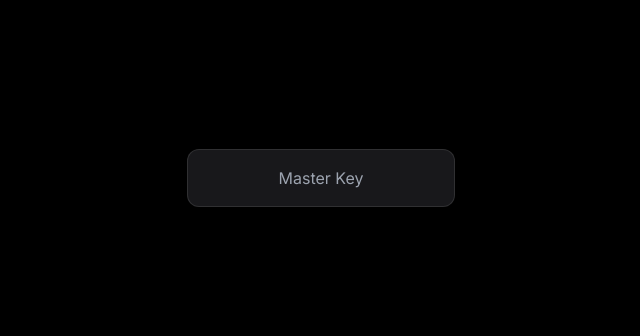
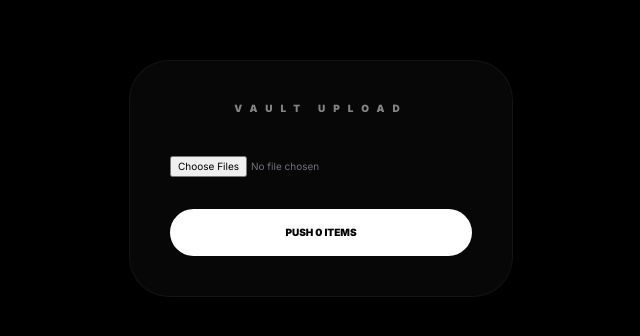
Before and after one commit to lakshitsir/Phto, a Next.js app: page /admin in a window 1280 px wide. Shown: the part 222-558 px from the top of the page, without its empty margins (319-959 px from the left). Built offline with nearby package versions, Linux system fonts and the light colour scheme.

Commit message:
Update page.js

```diff
--- a/src/app/admin/page.js
+++ b/src/app/admin/page.js
@@ -1,27 +1,33 @@
 "use client";
 import { useState } from 'react';
+import { supabase } from '@/lib/supabase';
 
 export default function Admin() {
-  const [pass, setPass] = useState("");
-  const [auth, setAuth] = useState(false);
+  const [files, setFiles] = useState([]);
+  const [loading, setLoading] = useState(false);
 
-  if(!auth) return (
-    <div className="h-screen flex items-center justify-center bg-black">
-      <input
-        type="password"
-        placeholder="Master Key"
-        className="bg-zinc-900 border border-white/10 p-4 rounded-xl text-center outline-none"
-        onChange={(e) => e.target.value === "VAULT2026" && setAuth(true)}
-      />
-    </div>
-  )
+  const upload = async () => {
+    if (files.length === 0) return;
+    setLoading(true);
+    for (let i = 0; i < files.length; i++) {
+      const file = files[i];
+      // Keep original ext but random name for storage uniqueness
+      const name = `${Date.now()}_${i}.${file.name.split('.').pop()}`;
+      await supabase.storage.from('vault').upload(name, file);
+    }
+    setLoading(false);
+    alert("50+ Photos Synced to Vault!");
+  };
 
   return (
-    <div className="p-10">
-      <h1 className="text-4xl font-black mb-10">ADMIN DASHBOARD</h1>
-      <div className="border-2 border-dashed border-zinc-800 p-20 text-center rounded-3xl">
-        <p className="opacity-40">Drag & Drop original RAW files here to upload to Vercel/Supabase</p>
+    <div className="h-screen flex items-center justify-center bg-black">
+      <div className="max-w-sm w-full border border-white/5 p-10 rounded-[40px] text-center bg-zinc-900/30">
+        <h1 className="text-[10px] font-black tracking-mega mb-10 opacity-50 uppercase">Vault Upload</h1>
+        <input type="file" multiple onChange={(e) => setFiles(e.target.files)} className="mb-8 block w-full text-[10px] text-zinc-500" />
+        <button onClick={upload} className="w-full bg-white text-black py-4 rounded-full font-black uppercase text-[10px]">
+          {loading ? "Processing RAWs..." : `Push ${files.length} Items`}
+        </button>
       </div>
     </div>
-  )
+  );
     }
```
